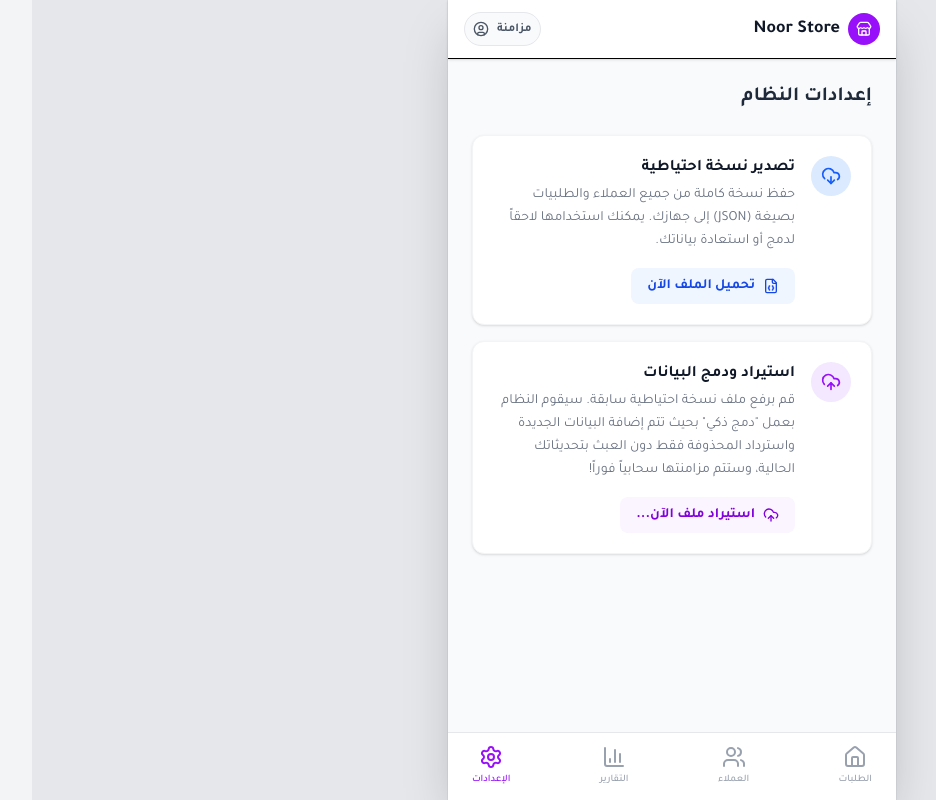
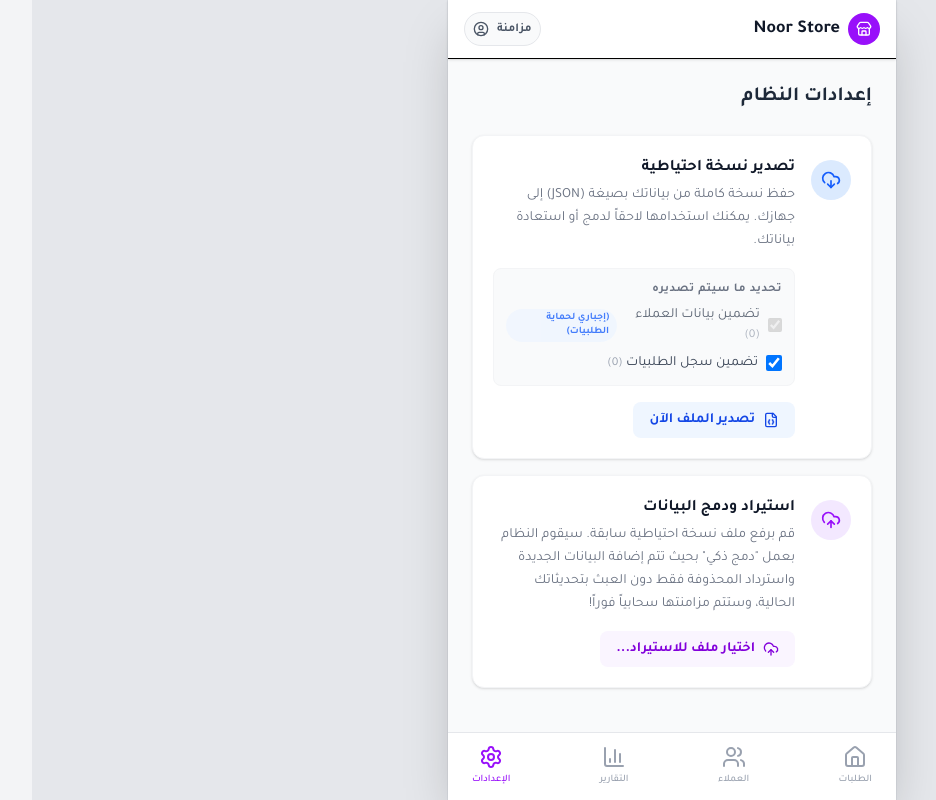
Before and after one commit to RoyaltyDoctor/Noor-Store, a React (Vite) app: page /settings in a window 1280 px wide. Shown: the whole page, without its empty margins (142-1078 px from the left). Built offline with nearby package versions, Linux system fonts and the light colour scheme; no server answers.

Commit message:
feat: Add export/import options for data backup
Introduce checkboxes to allow users to select specific data types (customers, orders) for export and import operations. This provides greater flexibility in managing application data backups and restores.

```diff
--- a/src/pages/Settings.tsx
+++ b/src/pages/Settings.tsx
@@ -1,4 +1,4 @@
-import { useState, useRef } from 'react';
+import { useState, useRef, useEffect } from 'react';
 import { DownloadCloud, UploadCloud, FileJson, AlertCircle, CheckCircle2, Info, X } from 'lucide-react';
 import { useStore } from '../store';
 import { format } from 'date-fns';
@@ -14,25 +14,37 @@ export default function Settings() {
   const [showConfirmDialog, setShowConfirmDialog] = useState(false);
   const [pendingBackup, setPendingBackup] = useState<any>(null);
 
+  // Export Options state
+  const [exportOptions, setExportOptions] = useState({ customers: true, orders: true });
+  // Import Options state
+  const [importOptions, setImportOptions] = useState({ customers: true, orders: true });
+
   const handleExport = () => {
-    // Get the current state
+    if (!exportOptions.customers && !exportOptions.orders) {
+      alert("الرجاء تحديد نوع واحد على الأقل من البيانات للتصدير!");
+      return;
+    }
+
     const { customers, orders, deletedOrders } = store;
     const backupData = {
       version: 1,
       exportedAt: Date.now(),
-      customers,
-      orders,
-      deletedOrders
+      customers: exportOptions.customers ? customers : [],
+      orders: exportOptions.orders ? orders : [],
+      deletedOrders: exportOptions.orders ? deletedOrders : []
     };
 
     const jsonString = JSON.stringify(backupData, null, 2);
     const blob = new Blob([jsonString], { type: 'application/json' });
     const url = URL.createObjectURL(blob);
 
-    // Create an anchor tag to trigger download
+    let fileNameParts = [];
+    if (exportOptions.customers) fileNameParts.push('Customers');
+    if (exportOptions.orders) fileNameParts.push('Orders');
+
     const a = document.createElement('a');
     a.href = url;
-    a.download = `Noor-Store-Backup-${format(new Date(), 'yyyy-MM-dd-HH-mm')}.json`;
+    a.download = `Noor-Store-${fileNameParts.join('-')}-${format(new Date(), 'yyyy-MM-dd-HH-mm')}.json`;
     document.body.appendChild(a);
     a.click();
     document.body.removeChild(a);
@@ -52,13 +64,15 @@ export default function Settings() {
         const jsonContent = event.target?.result as string;
         const backupData = JSON.parse(jsonContent);
 
-        // Basic structural check
         if (typeof backupData !== 'object' || (!backupData.customers && !backupData.orders)) {
            throw new Error("ملف النسخة الاحتياطية غير صالح أو تالف");
         }
 
-        // Show confirmation dialog instead of merging immediately
         setPendingBackup(backupData);
+        setImportOptions({
+          customers: (backupData.customers?.length || 0) > 0,
+          orders: (backupData.orders?.length || 0) > 0
+        });
         setShowConfirmDialog(true);
 
       } catch (err) {
@@ -68,7 +82,6 @@ export default function Settings() {
         setTimeout(() => setImportStatus('idle'), 4000);
       }
 
-      // Reset input unconditionally so user can select the same file again if needed
       if (fileInputRef.current) {
          fileInputRef.current.value = '';
       }
@@ -86,15 +99,43 @@ export default function Settings() {
 
   const confirmImport = () => {
     if (!pendingBackup) return;
+    if (!importOptions.customers && !importOptions.orders) {
+      alert("الرجاء تحديد خيار واحد على الأقل للاستيراد!");
+      return;
+    }
 
     setShowConfirmDialog(false);
     setImportStatus('importing');
 
     try {
+      let customersToMerge = importOptions.customers ? (pendingBackup.customers || []) : [];
+      const ordersToMerge = importOptions.orders ? (pendingBackup.orders || []) : [];
+      const deletedOrdersToMerge = importOptions.orders ? (pendingBackup.deletedOrders || []) : [];
+
+      // Smart Dependency Resolution:
+      // If user imports orders without customers, we MUST resolve missing customers
+      // to avoid orphaned orders crashing the app.
+      if (importOptions.orders && !importOptions.customers && ordersToMerge.length > 0) {
+        const currentCustomerIds = new Set(store.customers.map(c => c.id));
+        const missingCustomerIds = new Set<string>();
+
+        ordersToMerge.forEach((o: any) => {
+          if (!currentCustomerIds.has(o.customerId)) {
+            missingCustomerIds.add(o.customerId);
+          }
+        });
+
+        if (missingCustomerIds.size > 0) {
+          // Rescue the required customers from the backup file
+          const requiredCustomers = (pendingBackup.customers || []).filter((c: any) => missingCustomerIds.has(c.id));
+          customersToMerge = [...customersToMerge, ...requiredCustomers];
+        }
+      }
+
       store.mergeBackup({
-        customers: pendingBackup.customers || [],
-        orders: pendingBackup.orders || [],
-        deletedOrders: pendingBackup.deletedOrders || []
+        customers: customersToMerge,
+        orders: ordersToMerge,
+        deletedOrders: deletedOrdersToMerge
       });
 
       setImportStatus('success');
@@ -127,26 +168,49 @@ export default function Settings() {
             </div>
 
             <div className="p-5 space-y-4">
-              <div className="bg-purple-50 text-purple-900 p-4 rounded-xl border border-purple-100/50 space-y-2">
-                <h4 className="font-bold text-sm text-purple-800 mb-3 flex items-center gap-2">
+              <div className="bg-purple-50 text-purple-900 p-4 rounded-xl border border-purple-100/50 space-y-3">
+                <h4 className="font-bold text-sm text-purple-800 flex items-center gap-2">
                   <FileJson className="w-4 h-4" />
-                  تفاصيل الملف المرفوع
+                  تفاصيل الملف المرفوع وتحديد الاستيراد
                 </h4>
-                <div className="flex justify-between text-sm">
-                  <span className="text-purple-700">تاريخ النسخة:</span>
-                  <span className="font-semibold text-left" dir="ltr">
+
+                <div className="text-sm border-b border-purple-100 pb-2 mb-2">
+                  <span className="text-purple-700 block mb-1">تاريخ النسخة:</span>
+                  <span className="font-semibold" dir="ltr">
                     {pendingBackup.exportedAt
                       ? format(new Date(pendingBackup.exportedAt), "dd MMM yyyy - hh:mm a", { locale: ar })
                       : 'غير متوفر'}
                   </span>
                 </div>
-                <div className="flex justify-between text-sm">
-                  <span className="text-purple-700">عدد العملاء:</span>
-                  <span className="font-bold font-mono">{pendingBackup.customers?.length || 0}</span>
-                </div>
-                <div className="flex justify-between text-sm">
-                  <span className="text-purple-700">عدد الطلبيات:</span>
-                  <span className="font-bold font-mono">{pendingBackup.orders?.length || 0}</span>
+
+                <div className="space-y-2 pt-1">
+                  <label className={`flex justify-between text-sm items-center cursor-pointer p-2 rounded-lg border ${importOptions.customers ? 'bg-white border-purple-200 shadow-sm' : 'border-transparent opacity-70 hover:bg-purple-100/50'}`}>
+                     <div className="flex items-center gap-2">
+                        <input
+                           type="checkbox"
+                           checked={importOptions.customers}
+                           onChange={(e) => setImportOptions(p => ({ ...p, customers: e.target.checked }))}
+                           disabled={!(pendingBackup.customers?.length > 0)}
+                           className="rounded text-purple-600 focus:ring-purple-500 w-4 h-4"
+                        />
+                        <span className="font-medium text-purple-900">سجل العملاء</span>
+                     </div>
+                     <span className="font-bold font-mono">{pendingBackup.customers?.length || 0}</span>
+                  </label>
+
+                  <label className={`flex justify-between text-sm items-center cursor-pointer p-2 rounded-lg border ${importOptions.orders ? 'bg-white border-purple-200 shadow-sm' : 'border-transparent opacity-70 hover:bg-purple-100/50'}`}>
+                     <div className="flex items-center gap-2">
+                        <input
+                           type="checkbox"
+                           checked={importOptions.orders}
+                           onChange={(e) => setImportOptions(p => ({ ...p, orders: e.target.checked }))}
+                           disabled={!(pendingBackup.orders?.length > 0)}
+                           className="rounded text-purple-600 focus:ring-purple-500 w-4 h-4"
+                        />
+                        <span className="font-medium text-purple-900">سجل الطلبيات</span>
+                     </div>
+                     <span className="font-bold font-mono">{pendingBackup.orders?.length || 0}</span>
+                  </label>
                 </div>
               </div>
 
@@ -169,9 +233,19 @@ export default function Settings() {
                 <Info className="w-5 h-5 text-blue-600 flex-shrink-0 mt-0.5" />
                 <p className="leading-relaxed">
                   <strong className="block mb-1">كيف يعمل الدمج الذكي؟</strong>
-                  سيتم دمج البيانات المرفوعة مع الحالية. النظام سيحتفظ تلقائياً بأحدث تعديل لأي طلبية مكررة. لن تفقد بياناتك الجديدة.
+                  سيتم دمج البيانات المرفوعة مع الحالية. النظام سيحتفظ تلقائياً بأحدث تعديل لأي طلبية أو عميل مكرر. لن تفقد بياناتك الجديدة.
                 </p>
               </div>
+
+              {importOptions.orders && !importOptions.customers && (
+                <div className="flex gap-2.5 items-start bg-amber-50 text-amber-800 p-3.5 rounded-lg border border-amber-200 text-xs animate-in fade-in">
+                  <AlertCircle className="w-5 h-5 text-amber-600 flex-shrink-0 mt-0.5" />
+                  <p className="leading-relaxed">
+                    <strong className="block mb-1">تنبيه ذكي (استيراد طلبيات فقط)</strong>
+                    لضمان عدم حدوث مشاكل، سيقوم النظام تلقائياً بالبحث عن أي "عميل غير مسجل لديك" ولكنه مرتبط بهذه الطلبيات، وسيتم استرداد بيانات هذا العميل فقط بصمت لتجنب تلف البيانات (أو ما يسمى بالطلبات الميتمة).
+                  </p>
+                </div>
+              )}
             </div>
 
             <div className="px-5 py-4 border-t flex flex-row-reverse gap-3 bg-gray-50/50">
@@ -179,7 +253,7 @@ export default function Settings() {
                 onClick={confirmImport}
                 className="flex-1 bg-purple-600 text-white font-bold py-2.5 px-4 rounded-xl hover:bg-purple-700 active:scale-95 transition-all text-sm"
               >
-                تأكيد الدمج
+                تأكيد وبدء الدمج
               </button>
               <button
                 onClick={cancelImport}
@@ -203,20 +277,55 @@ export default function Settings() {
         {/* Export Card */}
         <div className="bg-white rounded-xl shadow-sm border border-gray-100 p-5">
           <div className="flex gap-4">
-            <div className="w-10 h-10 rounded-full bg-blue-100 flex items-center justify-center flex-shrink-0 text-blue-600">
+            <div className="w-10 h-10 rounded-full bg-blue-100 flex items-center justify-center flex-shrink-0 text-blue-600 mt-1">
               <DownloadCloud className="w-5 h-5" />
             </div>
-            <div>
+            <div className="flex-1">
               <h3 className="font-bold text-gray-900 mb-1">تصدير نسخة احتياطية</h3>
               <p className="text-sm text-gray-500 mb-4 leading-relaxed">
-                حفظ نسخة كاملة من جميع العملاء والطلبيات بصيغة (JSON) إلى جهازك. يمكنك استخدامها لاحقاً لدمج أو استعادة بياناتك.
+                حفظ نسخة كاملة من بياناتك بصيغة (JSON) إلى جهازك. يمكنك استخدامها لاحقاً لدمج أو استعادة بياناتك.
               </p>
+
+              <div className="bg-gray-50 p-3 rounded-lg border border-gray-100 mb-4 space-y-2">
+                 <h4 className="text-xs font-bold text-gray-500 uppercase tracking-wider mb-2">تحديد ما سيتم تصديره</h4>
+                 <label className={`flex items-center gap-2 text-sm text-gray-700 ${exportOptions.orders ? 'opacity-80 cursor-not-allowed' : 'cursor-pointer'}`}>
+                    <input
+                      type="checkbox"
+                      className="rounded text-blue-600 focus:ring-blue-500 w-4 h-4 disabled:bg-gray-200"
+                      checked={exportOptions.customers}
+                      disabled={exportOptions.orders}
+                      onChange={(e) => setExportOptions(prev => ({ ...prev, customers: e.target.checked }))}
+                    />
+                    <span>تضمين بيانات العملاء <span className="text-xs text-gray-400">({store.customers.length})</span></span>
+                    {exportOptions.orders && (
+                       <span className="text-[10px] text-blue-600 font-bold bg-blue-50 px-2 py-0.5 rounded-full mr-2">
+                         (إجباري لحماية الطلبيات)
+                       </span>
+                    )}
+                 </label>
+                 <label className="flex items-center gap-2 text-sm text-gray-700 cursor-pointer">
+                    <input
+                      type="checkbox"
+                      className="rounded text-blue-600 focus:ring-blue-500 w-4 h-4"
+                      checked={exportOptions.orders}
+                      onChange={(e) => {
+                        const checked = e.target.checked;
+                        setExportOptions(prev => ({
+                           orders: checked,
+                           customers: checked ? true : prev.customers
+                        }));
+                      }}
+                    />
+                    <span>تضمين سجل الطلبيات <span className="text-xs text-gray-400">({store.orders.length})</span></span>
+                 </label>
+              </div>
+
               <button
                 onClick={handleExport}
                 className="bg-blue-50 text-blue-700 font-semibold px-4 py-2 rounded-lg text-sm flex items-center gap-2 hover:bg-blue-100 transition-colors"
               >
                 <FileJson className="w-4 h-4" />
-                تحميل الملف الآن
+                تصدير الملف الآن
               </button>
             </div>
           </div>
@@ -225,7 +334,7 @@ export default function Settings() {
         {/* Import Card */}
         <div className="bg-white rounded-xl shadow-sm border border-gray-100 p-5">
           <div className="flex gap-4">
-            <div className="w-10 h-10 rounded-full bg-purple-100 flex items-center justify-center flex-shrink-0 text-purple-600">
+            <div className="w-10 h-10 rounded-full bg-purple-100 flex items-center justify-center flex-shrink-0 text-purple-600 mt-1">
               <UploadCloud className="w-5 h-5" />
             </div>
             <div className="flex-1">
@@ -252,21 +361,21 @@ export default function Settings() {
                 ) : (
                   <>
                     <UploadCloud className="w-4 h-4" />
-                    استيراد ملف الآن...
+                    اختيار ملف للاستيراد...
                   </>
                 )}
               </button>
 
               {/* Status Messages */}
               {importStatus === 'success' && (
-                <div className="mt-3 text-sm text-green-600 flex items-center gap-1.5 font-medium bg-green-50 p-2 rounded animate-in fade-in">
-                  <CheckCircle2 className="w-4 h-4" />
-                   تمت الدمج والمزامنة بنجاح!
+                <div className="mt-3 text-sm text-green-600 flex items-center gap-1.5 font-medium bg-green-50 p-3 rounded animate-in fade-in">
+                  <CheckCircle2 className="w-5 h-5" />
+                   تم الدمج والمزامنة السحابية بنجاح!
                 </div>
               )}
               {importStatus === 'error' && (
-                <div className="mt-3 text-sm text-red-600 flex items-center gap-1.5 font-medium bg-red-50 p-2 rounded animate-in fade-in">
-                  <AlertCircle className="w-4 h-4" />
+                <div className="mt-3 text-sm text-red-600 flex items-center gap-1.5 font-medium bg-red-50 p-3 rounded animate-in fade-in">
+                  <AlertCircle className="w-5 h-5" />
                   {errorMessage}
                 </div>
               )}
```
